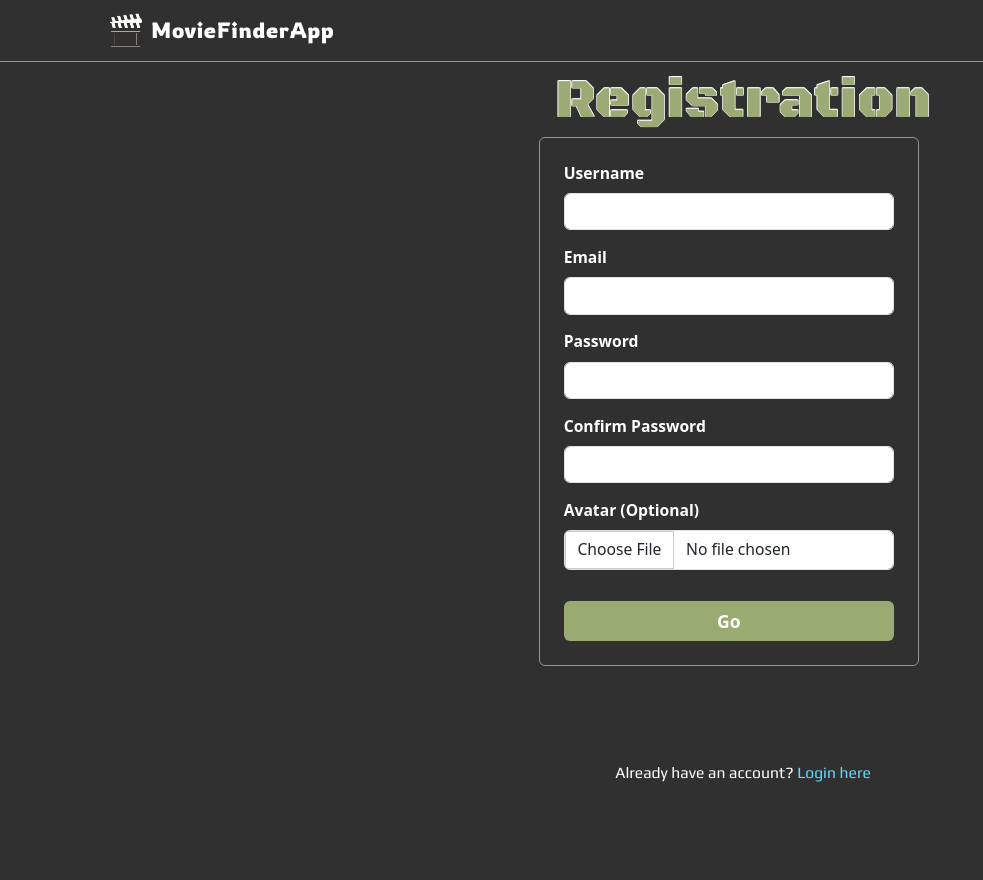
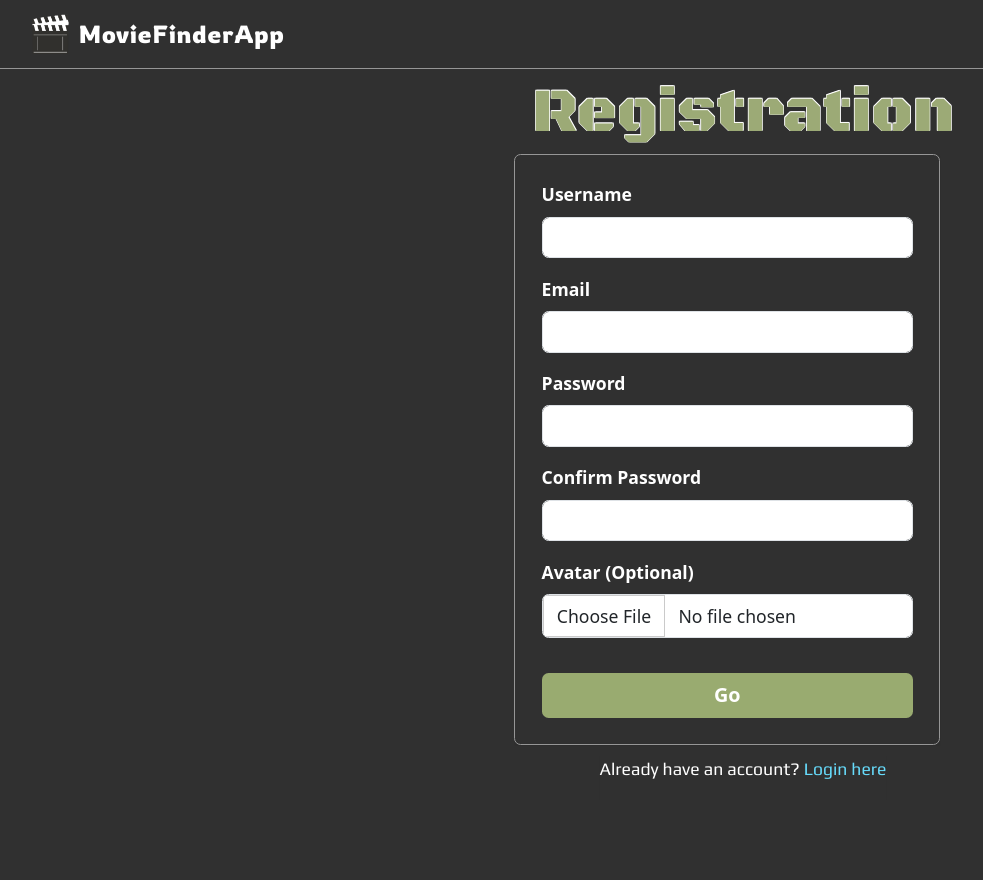
Before and after one commit to MRGiorgiosDev8/django-moviefinder-api, a Django app: page /accounts/signup/ in a window 1536 px wide. Shown: the whole page, without its empty margins (25-1008 px from the left). Before the commit the page ends 782 px from the top, so only its background shows below. Run offline with Django 5.2, Linux system fonts and the light colour scheme; some libraries are stand-ins or nearby versions; some web fonts are replaced.

Commit message:
custom css update

```diff
--- a/finder_movie/movies_project/static/css/custom.css
+++ b/finder_movie/movies_project/static/css/custom.css
@@ -755,7 +755,7 @@ main {
 }
 
 .login-h2 {
-    scale: 1.3;
+    scale: 1.1;
     letter-spacing: 0.6px;
     margin-bottom: 14px;
 }
@@ -1332,52 +1332,61 @@ input[type="file"]::-webkit-file-upload-button {
     }
 }
 
-/* Для десктопных устроиств */
-/* @media (min-width: 1500px) {
-    body {
-        zoom: 1;
+/* @media (min-width: 1200px) {
+    .form-auth-sign {
+        margin-top: -3vh;
+    }
+
+    .sign-h2 {
+        position: fixed;
+        right: 32%;
+    }
+
+    .info-auth-p {
+        margin-left: 3vh;
+    }
+} */
+
+
+/* @media (min-width: 1300px) {
+    .form-auth-sign {
+        margin-left: -3vh;
+    }
+
+    .sign-h2 {
+       position: fixed;
+       right: 35%;
+    }
+
+    .info-auth-p {
+        margin-left: 2vh;
+    }
+} */
+
+@media (min-height: 800px) and (max-height: 1000px) {
+    .form-auth-sign  {
+        margin-top: 6vh;
+    }
+
+    .login-h2 {
+        margin-top: 14vh;
     }
 }
 
-@media (min-width: 1600px) {
+
+
+/* Для десктопных устроиств */
+@media (min-width: 1500px) {
     body {
-        zoom: 1.09;
+        zoom: 1.1;
+    }
+
+    .form-auth-sign {
+        margin-top: 4vh;
+    }
+
+    .sign-h2 {
+        position: fixed;
+        right:36%;
     }
 }
-
-@media (min-width: 1700px) {
-    body {
-        zoom: 1.18;
-    }
-}
-
-@media (min-width: 1900px) {
-    body {
-        zoom: 1.30;
-    }
-} */
-
-/* @media (min-height: 1080px) {
-    .sign-h2 {
-        margin-top: 11vh;
-        margin-bottom: -8vh;
-        font-size: 4.5em;
-    }
-
-    .login-h2 {
-        margin-top: 20vh;
-        margin-bottom: 6vh;
-        padding: 1vh;
-        font-size: 4.8em;
-    }
-
-    .form-auth-login {
-        scale: 1.3;
-    }
-
-
-    .form-auth-sign {
-        margin-top: 14vh;
-        scale: 1.2;
-    }
-} */
```
